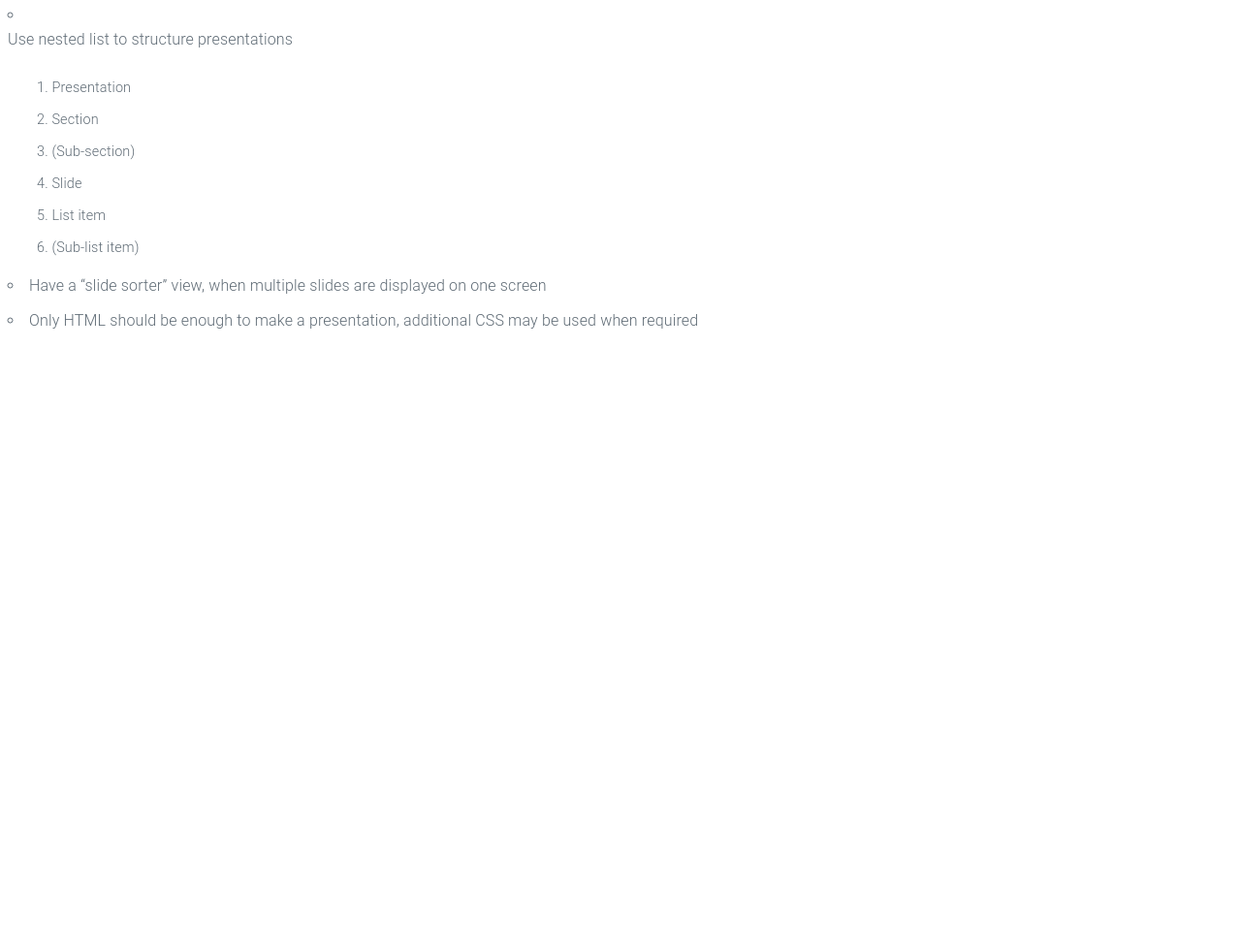
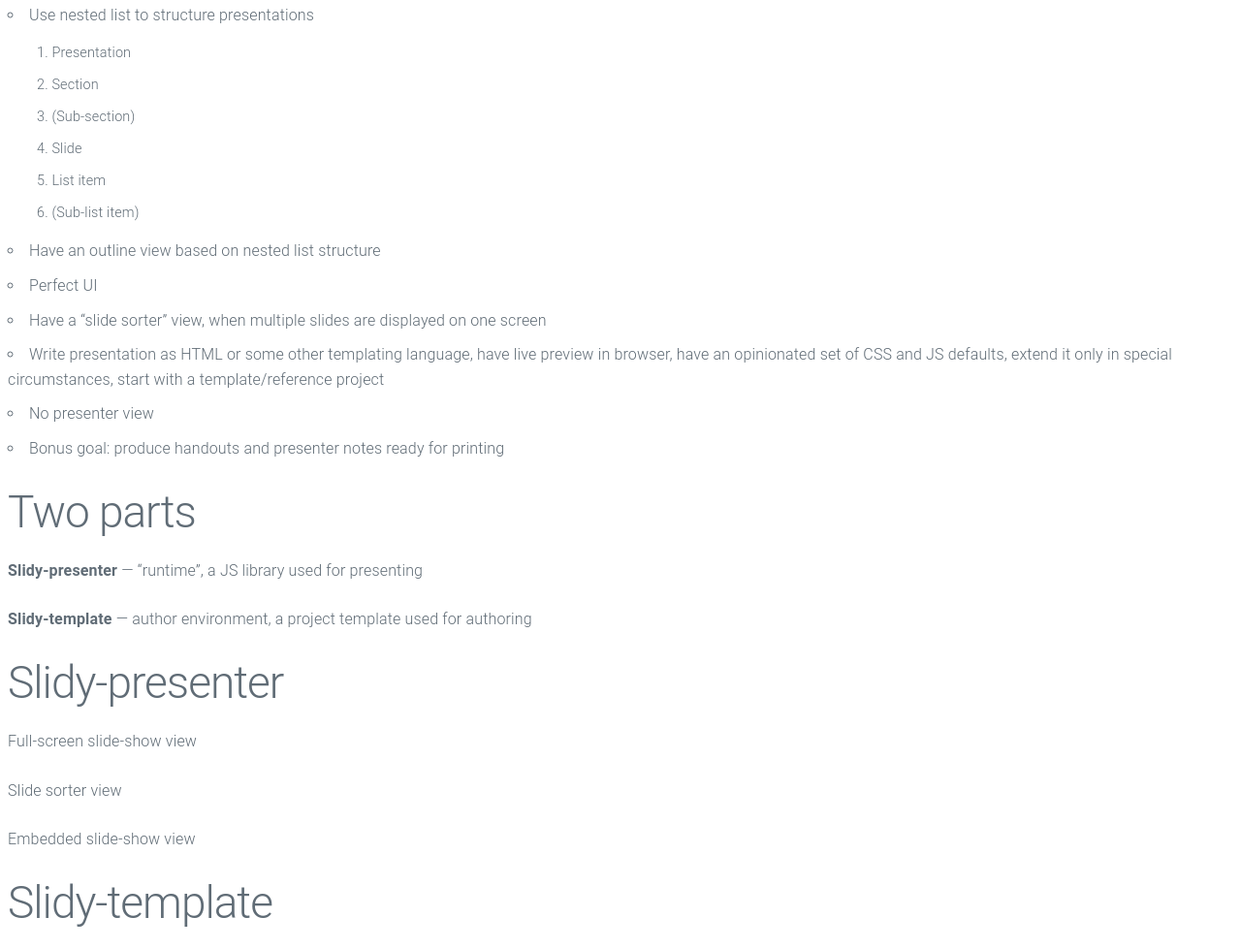
Before and after one commit to valentin-nemcev/slidy, a website: page sample_presentation.html in a window 1280 px wide. Shown: the part 484-1463 px from the top of the page at 97% size. Before the commit the page ends 852 px from the top, so only its background shows below. Drawn offline with nearby package versions, Linux system fonts and the light colour scheme.

Commit message:
Update sample presentation

```diff
--- a/sample_presentation.html
+++ b/sample_presentation.html
@@ -33,7 +33,7 @@
 
     <section class="presentation">
       <section class="slide">
-        <h1>Slidy</h1>
+        <h1 class="h1">Slidy</h1>
         <p>Lightweight framework for authoring and presenting slideshows</p>
         <p>Made by <a href="mailto:mail@valentin-nemcev.com">Valentin Nemcev</a>
           while applying for a job at <a href="http://yandex.com">Yandex</a>
@@ -50,7 +50,7 @@
         <h1>Design goals</h1>
         <ul>
           <li>
-            <p>Use nested list to structure presentations</p>
+            Use nested list to structure presentations
             <ol>
               <li>Presentation</li>
               <li>Section</li>
@@ -60,11 +60,34 @@
               <li>(Sub-list item)</li>
             </ol>
           </li>
+          <li>Have an outline view based on nested list structure</li>
+          <li>Perfect UI</li>
           <li>Have a “slide sorter” view, when multiple slides are displayed on
             one screen</li>
-          <li>Only HTML should be enough to make a presentation, additional CSS
-            may be used when required</li>
+          <li>Write presentation as HTML or some other templating language,
+            have live preview in browser, have an opinionated set of CSS and JS
+            defaults, extend it only in special circumstances,
+            start with a template/reference project</li>
+          <li>No presenter view</li>
+          <li>Bonus goal: produce handouts and presenter notes ready for
+            printing</li>
         </ul>
+      </section>
+      <section>
+        <h1>Two parts</h1>
+        <p><strong>Slidy-presenter</strong> — “runtime”, a JS library used for
+          presenting</p>
+        <p><strong>Slidy-template</strong> — author environment,
+          a project template used for authoring</p>
+      </section>
+      <section>
+        <h1>Slidy-presenter</h1>
+        <p>Full-screen slide-show view</p>
+        <p>Slide sorter view</p>
+        <p>Embedded slide-show view</p>
+      </section>
+      <section>
+        <h1>Slidy-template</h1>
       </section>
     </section>
   </body>
```
